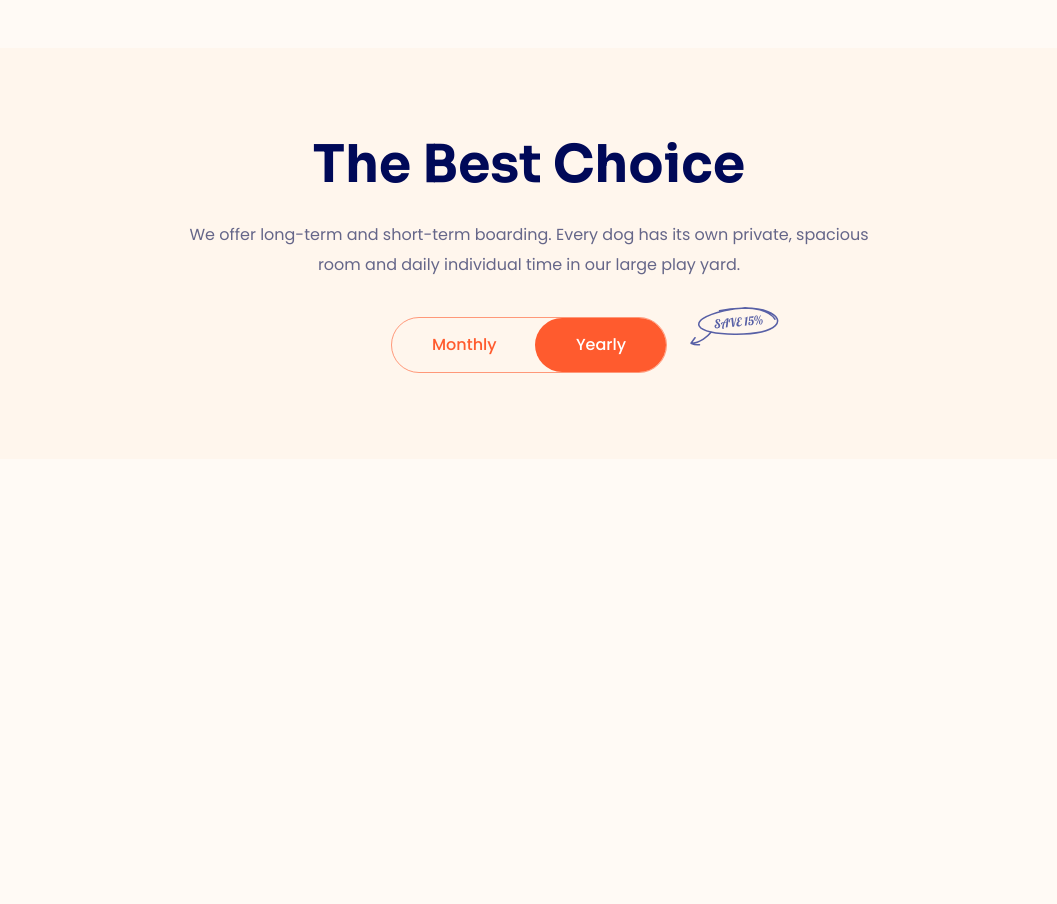
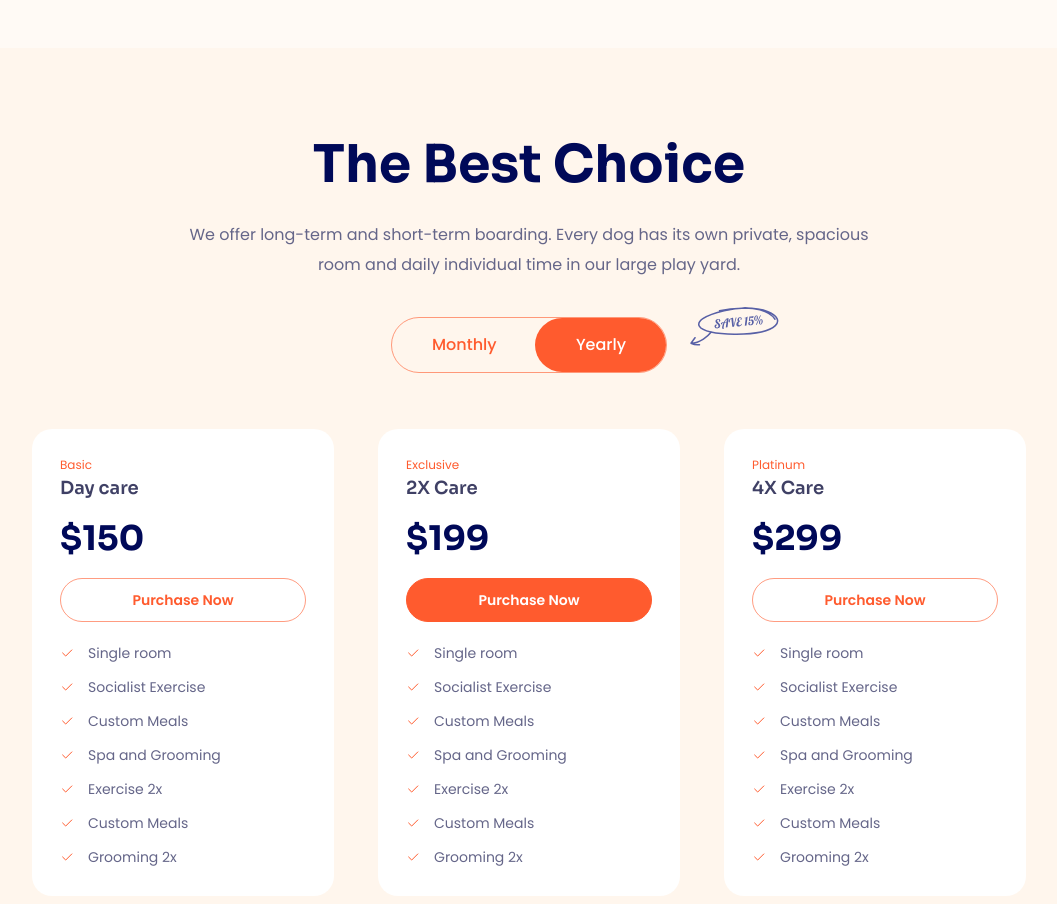
Before and after one commit to quan102004/htmlcss-project-04, a plain HTML site: page index.html in a window 1280 px wide. Shown: the part 4160-5064 px from the top of the page, without its empty margins (111-1168 px from the left). Drawn offline with Linux system fonts and the light colour scheme.

Commit message:
Làm phần pricing #2

```diff
--- a/assets/css/styles.css
+++ b/assets/css/styles.css
@@ -68,9 +68,9 @@ button {
 }
 
 .btn--primary {
-    color: #fff;
-    background: var(--primary-color);
-    border-color: var(--primary-color);
+    color: #fff !important;
+    background: var(--primary-color) !important;
+    border-color: var(--primary-color) !important;
 }
 
 .btn__icon {
@@ -809,6 +809,10 @@ button {
     background: #fff6ed;
 }
 
+.pricing__container {
+    width: 994px;
+}
+
 .pricing__heading,
 .pricing__desc {
     text-align: center;
@@ -883,3 +887,65 @@ button {
     top: -10px;
     right: -112px;
 }
+
+.pricing__list {
+    display: grid;
+    grid-template-columns: repeat(3, 1fr);
+    column-gap: 44px;
+    margin-top: 56px;
+}
+
+.pricing-item {
+    padding: 30px 28px;
+    background: #fff;
+    border-radius: 20px;
+}
+
+.pricing-item__type {
+    color: #ff5b2e;
+    font-size: 1.2rem;
+    line-height: 1;
+}
+
+.pricing-item__heading {
+    color: #3f4065;
+    margin-top: 8px;
+    font-size: 1.8rem;
+    font-weight: 600;
+    line-height: 1;
+}
+
+.pricing-item__price {
+    color: #000958;
+    margin-top: 24px;
+    font-family: Sora;
+    font-size: 3.4rem;
+    font-weight: 700;
+    line-height: 1.03;
+}
+
+.pricing-item__btn {
+    --height: 44px;
+    margin-top: 22px;
+    color: #ff5b2e;
+    border: 1px solid rgba(255, 91, 46, 0.6);
+    width: 100%;
+    background: transparent;
+}
+
+.pricing-item__list {
+    margin-top: 24px;
+}
+
+.pricing-item__item {
+    display: flex;
+    margin-top: 18px;
+    color: #656689;
+    font-size: 1.4rem;
+    line-height: 1;
+}
+
+.pricing-item__item::before {
+    content: url(../icon/price-check.svg);
+    margin-right: 14px;
+}
--- a/index.html
+++ b/index.html
@@ -647,7 +647,7 @@
 
             <!-- Pricing -->
             <section class="pricing">
-                <div class="container">
+                <div class="container pricing__container">
                     <h2 class="section-heading pricing__heading">
                         The Best Choice
                     </h2>
@@ -689,6 +689,77 @@
                             />
                         </div>
                     </div>
+
+                    <div class="pricing__list">
+                        <!-- Pricing item 1 -->
+                        <article class="pricing-item">
+                            <p class="pricing-item__type">Basic</p>
+                            <h3 class="pricing-item__heading">Day care</h3>
+                            <p class="pricing-item__price">$150</p>
+                            <button class="btn pricing-item__btn">
+                                Purchase Now
+                            </button>
+                            <ul class="pricing-item__list">
+                                <li class="pricing-item__item">Single room</li>
+                                <li class="pricing-item__item">
+                                    Socialist Exercise
+                                </li>
+                                <li class="pricing-item__item">Custom Meals</li>
+                                <li class="pricing-item__item">
+                                    Spa and Grooming
+                                </li>
+                                <li class="pricing-item__item">Exercise 2x</li>
+                                <li class="pricing-item__item">Custom Meals</li>
+                                <li class="pricing-item__item">Grooming 2x</li>
+                            </ul>
+                        </article>
+
+                        <!-- Pricing item 2 -->
+                        <article class="pricing-item">
+                            <p class="pricing-item__type">Exclusive</p>
+                            <h3 class="pricing-item__heading">2X Care</h3>
+                            <p class="pricing-item__price">$199</p>
+                            <button class="btn btn--primary pricing-item__btn">
+                                Purchase Now
+                            </button>
+                            <ul class="pricing-item__list">
+                                <li class="pricing-item__item">Single room</li>
+                                <li class="pricing-item__item">
+                                    Socialist Exercise
+                                </li>
+                                <li class="pricing-item__item">Custom Meals</li>
+                                <li class="pricing-item__item">
+                                    Spa and Grooming
+                                </li>
+                                <li class="pricing-item__item">Exercise 2x</li>
+                                <li class="pricing-item__item">Custom Meals</li>
+                                <li class="pricing-item__item">Grooming 2x</li>
+                            </ul>
+                        </article>
+
+                        <!-- Pricing item 3 -->
+                        <article class="pricing-item">
+                            <p class="pricing-item__type">Platinum</p>
+                            <h3 class="pricing-item__heading">4X Care</h3>
+                            <p class="pricing-item__price">$299</p>
+                            <button class="btn pricing-item__btn">
+                                Purchase Now
+                            </button>
+                            <ul class="pricing-item__list">
+                                <li class="pricing-item__item">Single room</li>
+                                <li class="pricing-item__item">
+                                    Socialist Exercise
+                                </li>
+                                <li class="pricing-item__item">Custom Meals</li>
+                                <li class="pricing-item__item">
+                                    Spa and Grooming
+                                </li>
+                                <li class="pricing-item__item">Exercise 2x</li>
+                                <li class="pricing-item__item">Custom Meals</li>
+                                <li class="pricing-item__item">Grooming 2x</li>
+                            </ul>
+                        </article>
+                    </div>
                 </div>
             </section>
         </main>
```
Also changed, not shown: assets/icon/price-check.svg (added).
